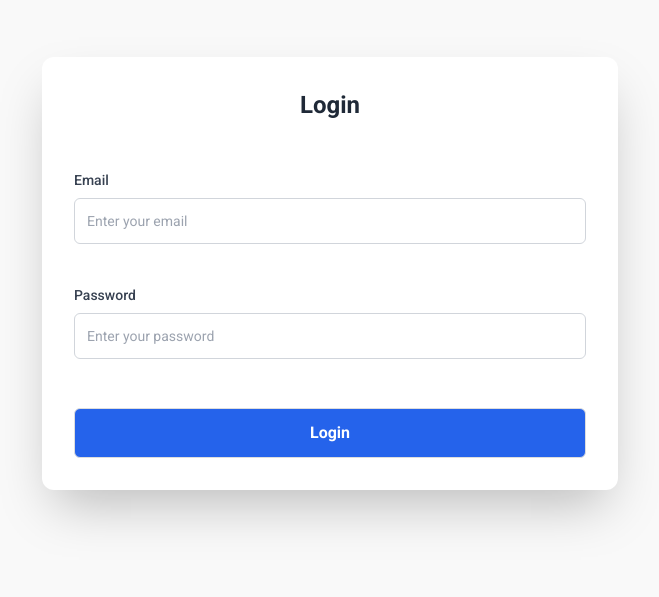
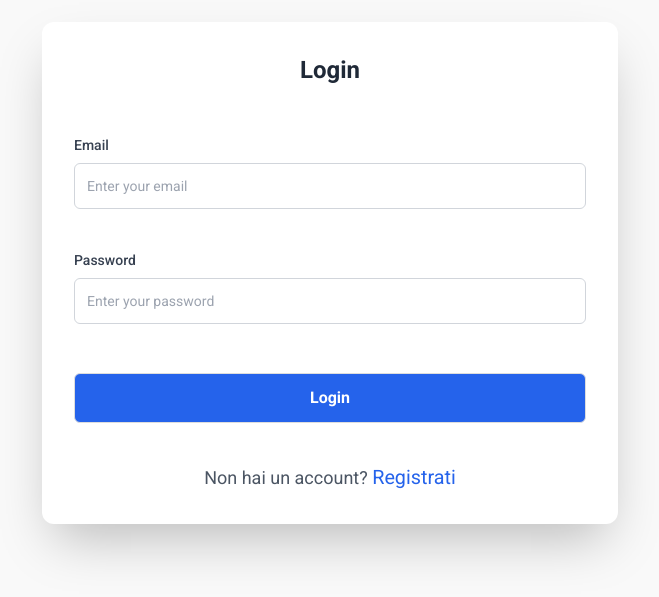
Before and after one commit to arash-96/farmacisti_finder, a React (Vite) app in the folder frontend/: page /login_email in a window 1280 px wide. Shown: the part 147-744 px from the top of the page, without its empty margins (310-969 px from the left). Built offline with nearby package versions, Linux system fonts and the light colour scheme; the HTML template or start-up script is replaced by a standard one.

Commit message:
added non hai un account?

```diff
--- a/frontend/src/components/LoginWithEmailForm.jsx
+++ b/frontend/src/components/LoginWithEmailForm.jsx
@@ -1,7 +1,7 @@
 import { useState } from "react";
 import PropTypes from "prop-types";
 import api from "../api";
-import { useNavigate } from "react-router-dom";
+import { useNavigate, Link } from "react-router-dom";
 import { ACCESS_TOKEN, REFRESH_TOKEN } from "../constants";
 import LoadingIndicator from "./LoadingIndicator";
 import "../styles/Form.css";
@@ -87,6 +87,12 @@
         >
           {method === "login" ? "Login" : "Register"}
         </button>
+        <p className="mt-4 text-lg text-gray-600">
+          Non hai un account?{" "}
+          <Link to="/register" className="text-blue-600 hover:underline">
+            Registrati
+          </Link>
+        </p>
       </form>
     </div>
   );
```
